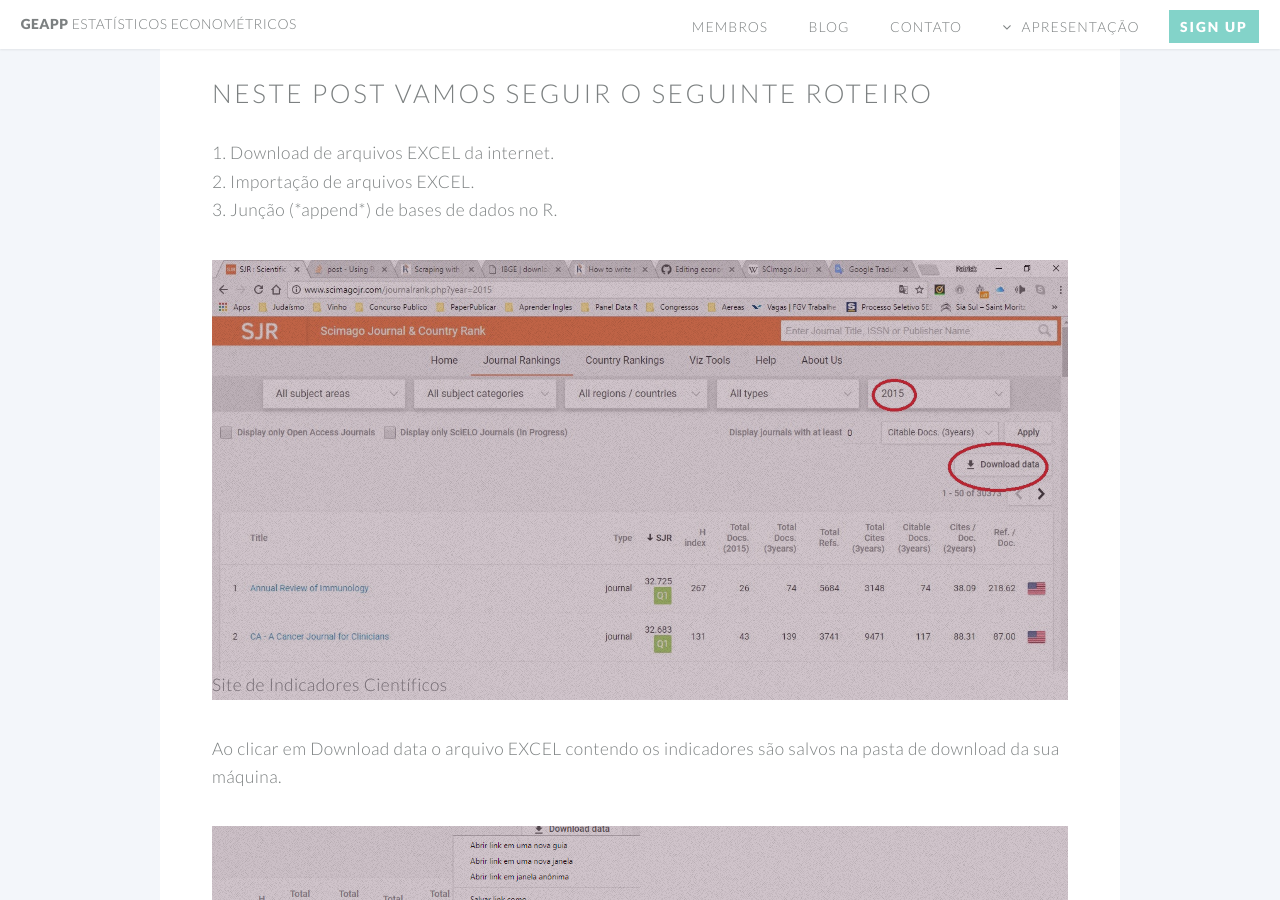
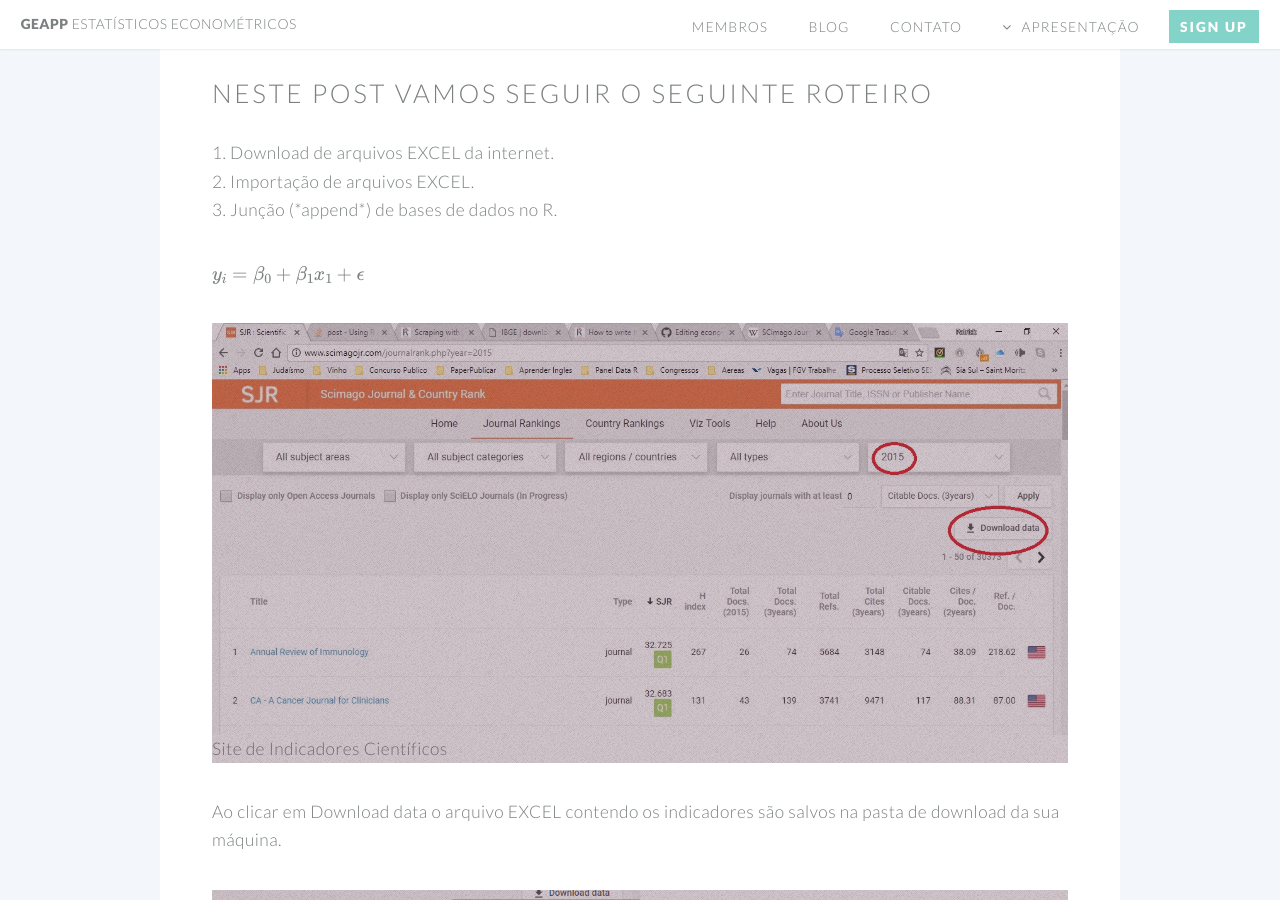
Before and after one commit to econometrick/econometrick.github.io, a Jekyll site: the page built from _posts/2017-09-09-download.md, in a window 1280 px wide and 900 px high, scrolled down 1276 px. Built offline with Jekyll 4.4.1, drawn with Linux system fonts in a browser that asks for light colours; formulas are drawn with MathJax 3.

Commit message:
Update 2017-09-09-download.md

```diff
--- a/_posts/2017-09-09-download.md
+++ b/_posts/2017-09-09-download.md
@@ -23,6 +23,9 @@
 </ul>
 
 
+$
+y_{i} = \beta_{0} + \beta_{1} x_{1} + \epsilon
+$
 
 <span class="image featured"><img src="/images/scimagojr.jpg" alt="">Site de Indicadores Científicos</span>
 
```
